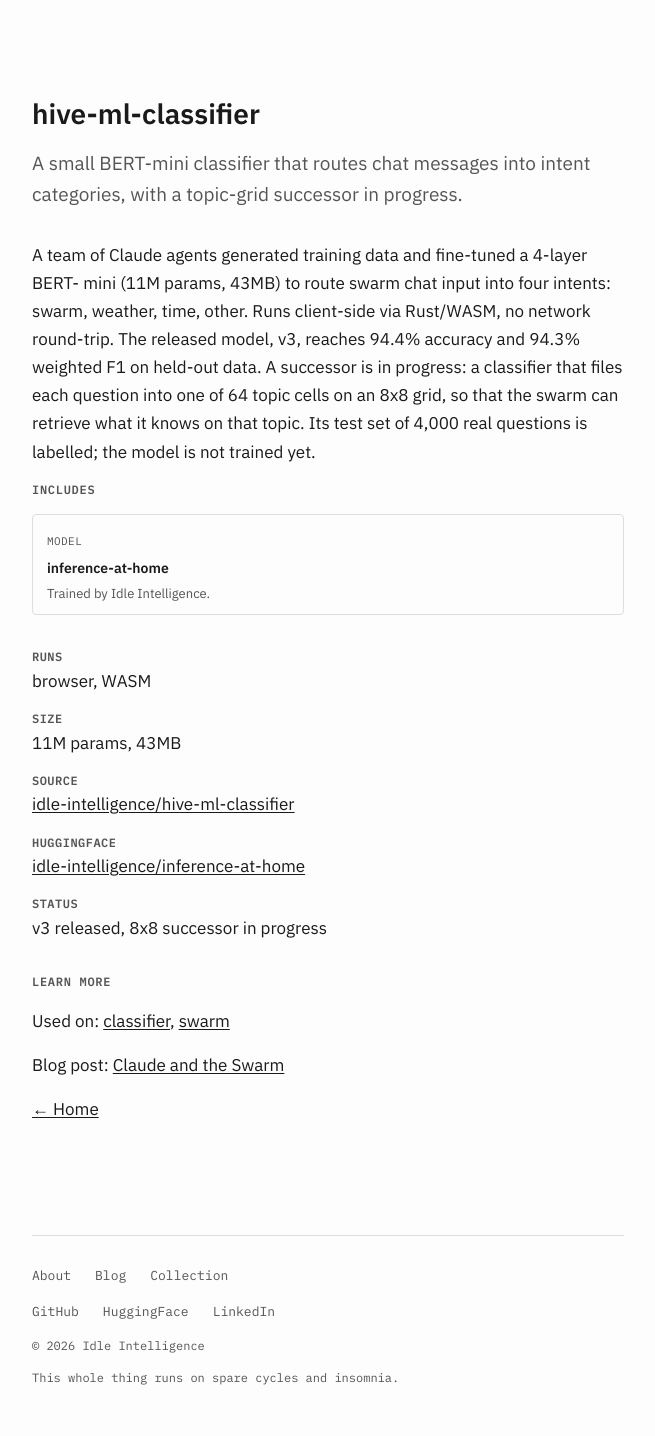
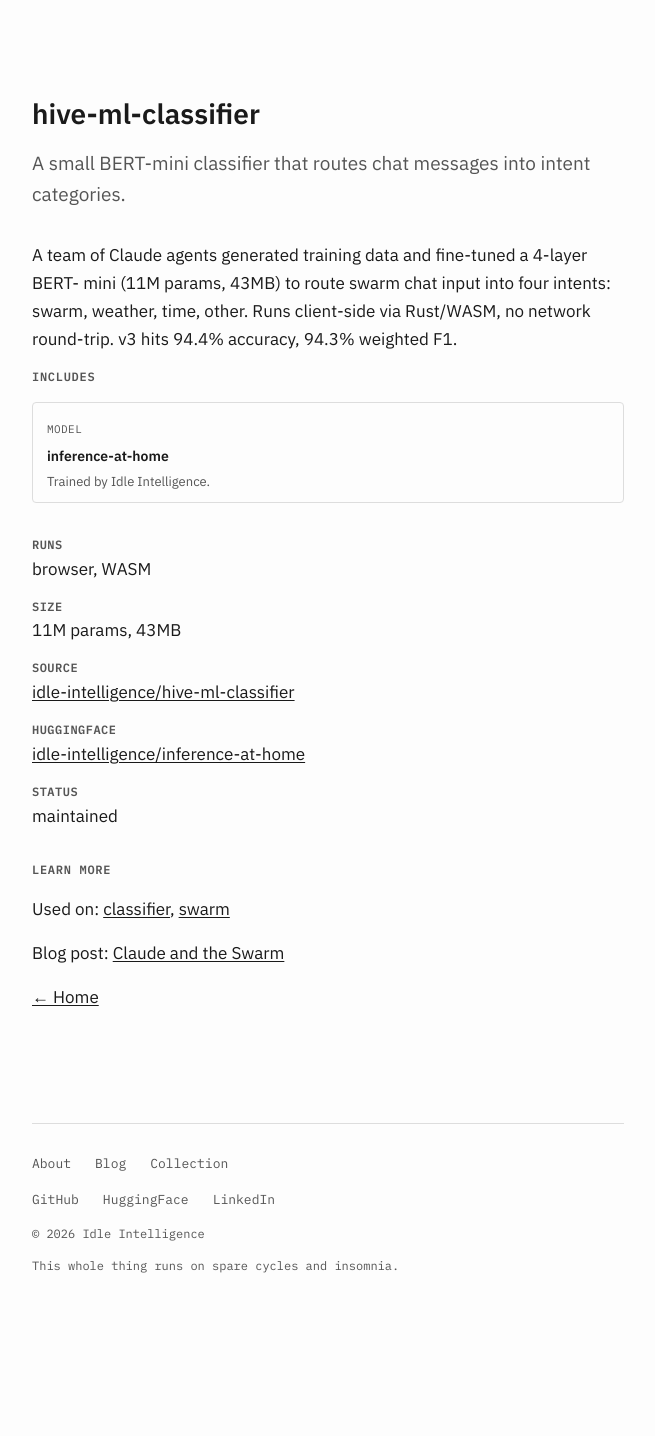
Before and after one commit to idle-intelligence/site, a Jekyll site: the page built from _collection/hive-ml-classifier.md, in a window 1280 px wide. Shown: the whole page, without its empty margins (312-967 px from the left). Built offline with Jekyll 4.4.1, drawn with Linux system fonts in a browser that asks for light colours; after the commit the page ends 1324 px from its top, so only the background shows below that.

Commit message:
hive-ml-classifier card: back to the released v3; the 8x8 model gets its own card when it ships

```diff
--- a/_collection/hive-ml-classifier.md
+++ b/_collection/hive-ml-classifier.md
@@ -19,20 +19,16 @@ used_on:
 posts:
   - title: "Claude and the Swarm"
     url: "https://trucs.ai/blog/claude-and-the-swarm"
-what_is: A small BERT-mini classifier that routes chat messages into intent categories, with a topic-grid successor in progress.
+what_is: A small BERT-mini classifier that routes chat messages into intent categories.
 runs: browser, WASM
 model_size: 11M params, 43MB
 license: ""
-status: v3 released, 8x8 successor in progress
+status: maintained
 blurb: >-
   A team of Claude agents generated training data and fine-tuned a 4-layer BERT-
   mini (11M params, 43MB) to route swarm chat input into four intents: swarm,
   weather, time, other. Runs client-side via Rust/WASM, no network round-trip.
-  The released model, v3, reaches 94.4% accuracy and 94.3% weighted F1 on
-  held-out data. A successor is in progress: a classifier that files each
-  question into one of 64 topic cells on an 8x8 grid, so that the swarm can
-  retrieve what it knows on that topic. Its test set of 4,000 real questions is
-  labelled; the model is not trained yet.
+  v3 hits 94.4% accuracy, 94.3% weighted F1.
 ---
 
 {{ page.blurb }}
```
